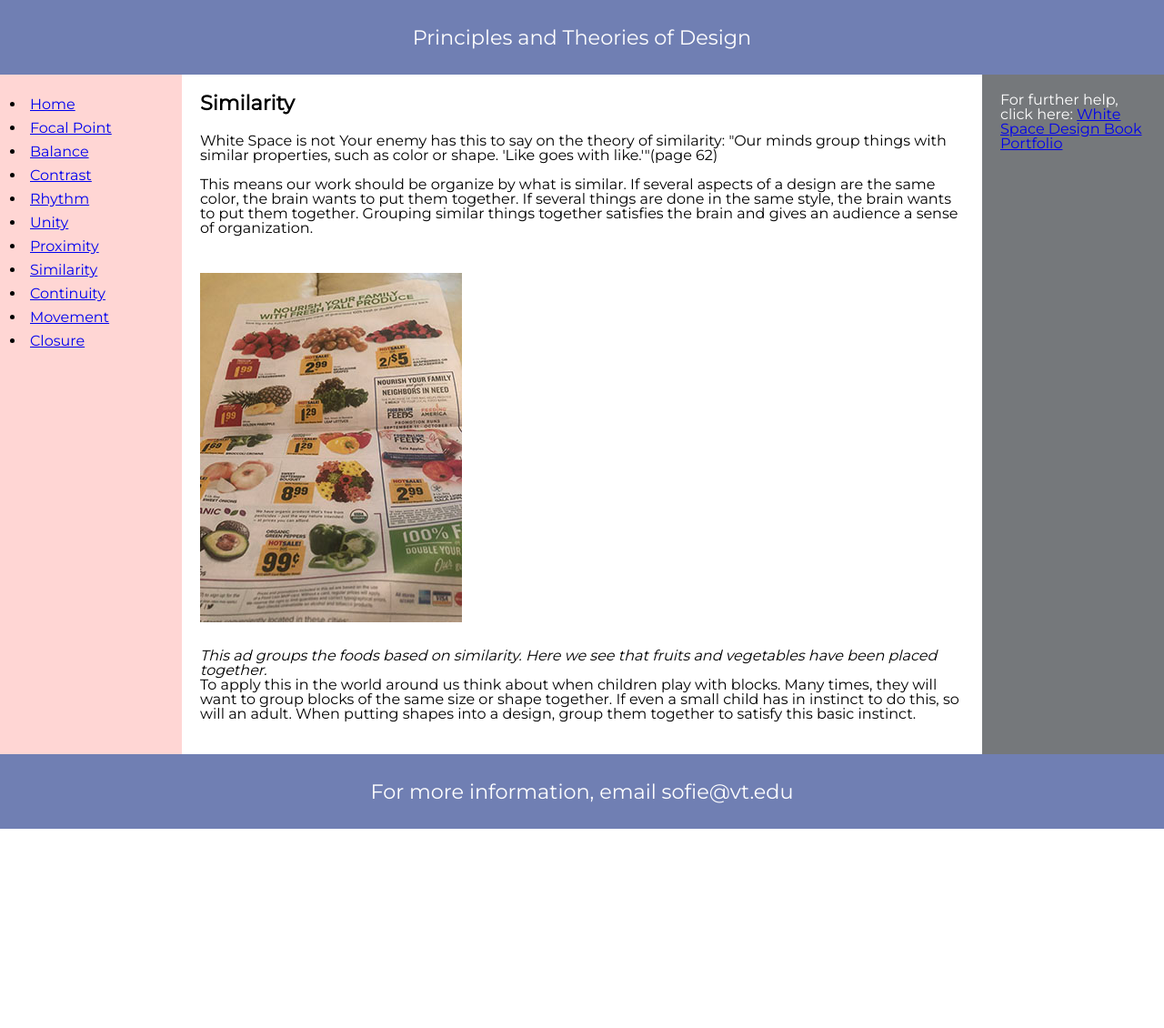
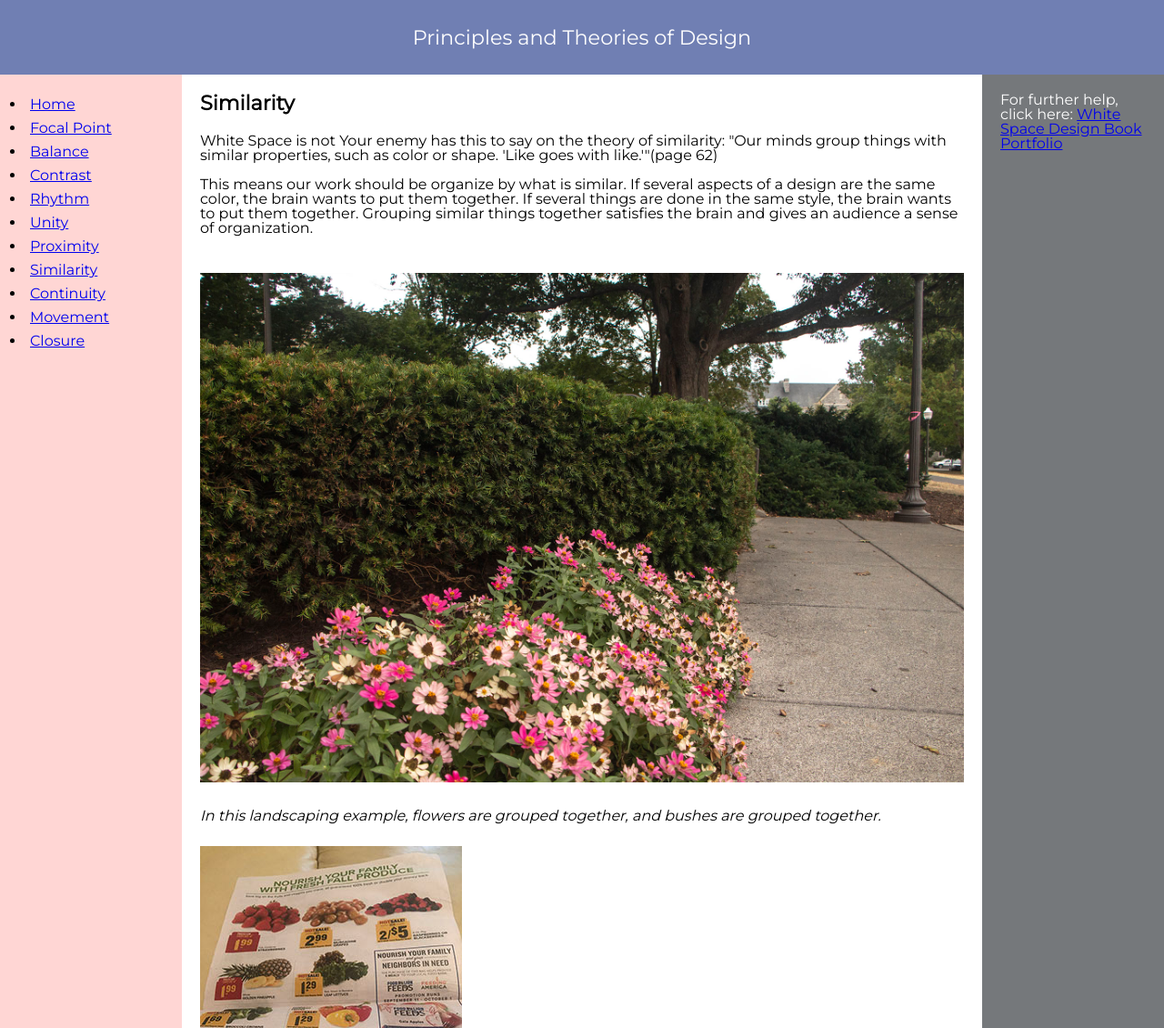
Before and after one commit to sofiepiper/design-principles, a plain HTML site: page similarity.html in a window 1280 px wide. Shown: the top 1130 px of the page at 91% size. Before the commit the page ends 911 px from the top, so only its background shows below. Drawn offline with Linux system fonts and the light colour scheme.

Commit message:
similarity dslr picture

```diff
--- a/similarity.html
+++ b/similarity.html
@@ -27,6 +27,10 @@
      <p>White Space is not Your enemy has this to say on the theory of similarity: "Our minds group things with similar properties, such as color or shape. 'Like goes with like.'"(page 62)</p>
        <p>This means our work should be organize by what is similar. If several aspects of a design are the same color, the brain wants to put them together. If several things are done in the same style, the brain wants to put them together. Grouping similar things together satisfies the brain and gives an audience a sense of organization.</p>
 
+   <figure>
+       <img src="grouping2.jpg" class="responsive" alt="green bushes grouped together next to pink flowers grouped together"/>
+       <figcaption> In this landscaping example, flowers are grouped together, and bushes are grouped together.</figcaption>
+       </figure>
     <figure>
      <img src="similarity.jpeg" class="responsive" alt="a grocery ad, with fruits and vegetables advertised together on it"/>
      <figcaption>This ad groups the foods based on similarity. Here we see that fruits and vegetables have been placed together.
```
Also changed, not shown: grouping2.jpg (added), 1 other file.
